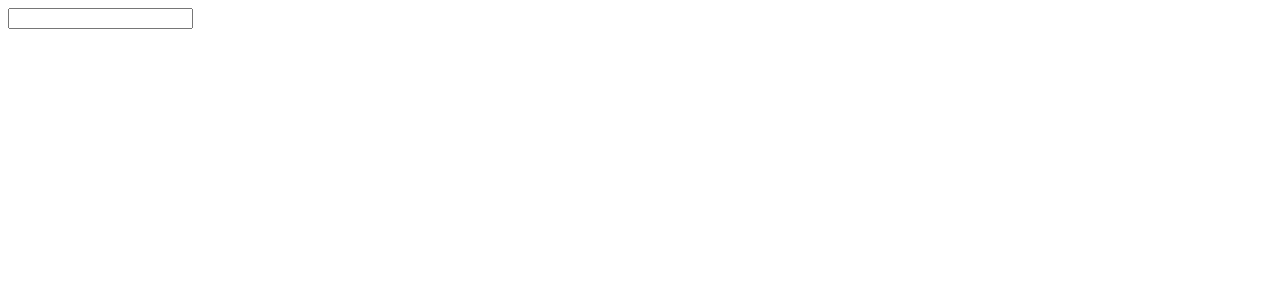
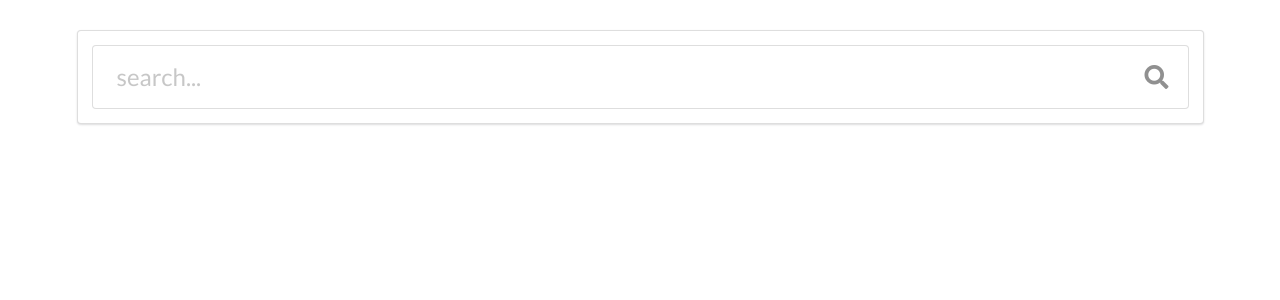
Before and after one commit to danx16/react-project, a React (Create React App) app in the folder image-list/: page / in a window 1280 px wide. Shown: the top 300 px of the page. Built offline with nearby package versions, Linux system fonts and the light colour scheme.

Commit message:
Styling the image-list app

```diff
--- a/image-list/public/index.html
+++ b/image-list/public/index.html
@@ -10,6 +10,7 @@
       content="Web site created using create-react-app"
     />
     <link rel="apple-touch-icon" href="%PUBLIC_URL%/logo192.png" />
+    <link rel="stylesheet" href="https://cdnjs.cloudflare.com/ajax/libs/semantic-ui/2.4.1/semantic.min.css" />
     <!--
       manifest.json provides metadata used when your web app is installed on a
       user's mobile device or desktop. See https://developers.google.com/web/fundamentals/web-app-manifest/
--- a/image-list/src/components/App.js
+++ b/image-list/src/components/App.js
@@ -3,7 +3,7 @@ import SearchInput from './SearchInput';
 
 const App = () => {
     return(
-        <div>
+        <div className='ui container' style={{marginTop:'30px'}} >
            <SearchInput />
         </div>
     )
--- a/image-list/src/components/SearchInput.js
+++ b/image-list/src/components/SearchInput.js
@@ -3,11 +3,14 @@ import React from 'react';
 class SearchInput extends React.Component {
     render() {
         return (
-            <div>
-                <form action="">
-                    <input type="text">
-
-                    </input>
+            <div className='ui segment'>
+                <form action="" className='ui form'>
+                    <div className='field'>
+                        <div className='ui massive icon input'>
+                        <input type="text" placeholder='search...' />
+                        <i className='search icon'></i>
+                        </div>
+                    </div>
                 </form>
             </div>
         )
```
